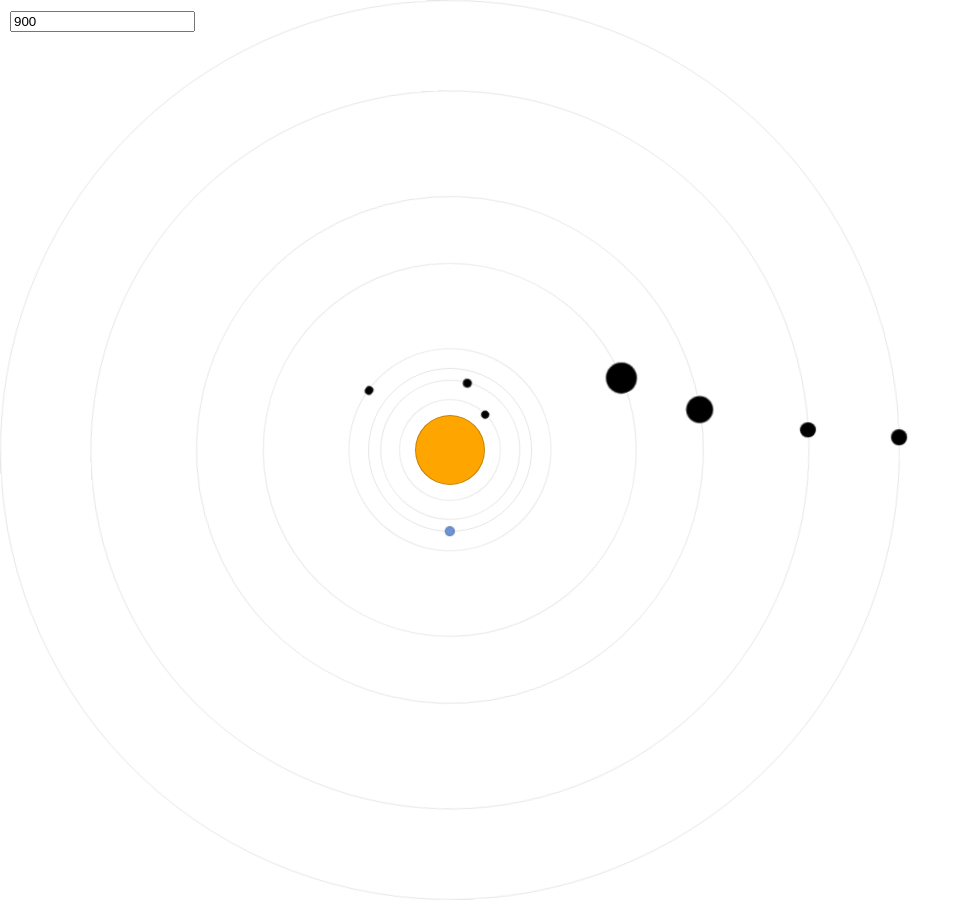
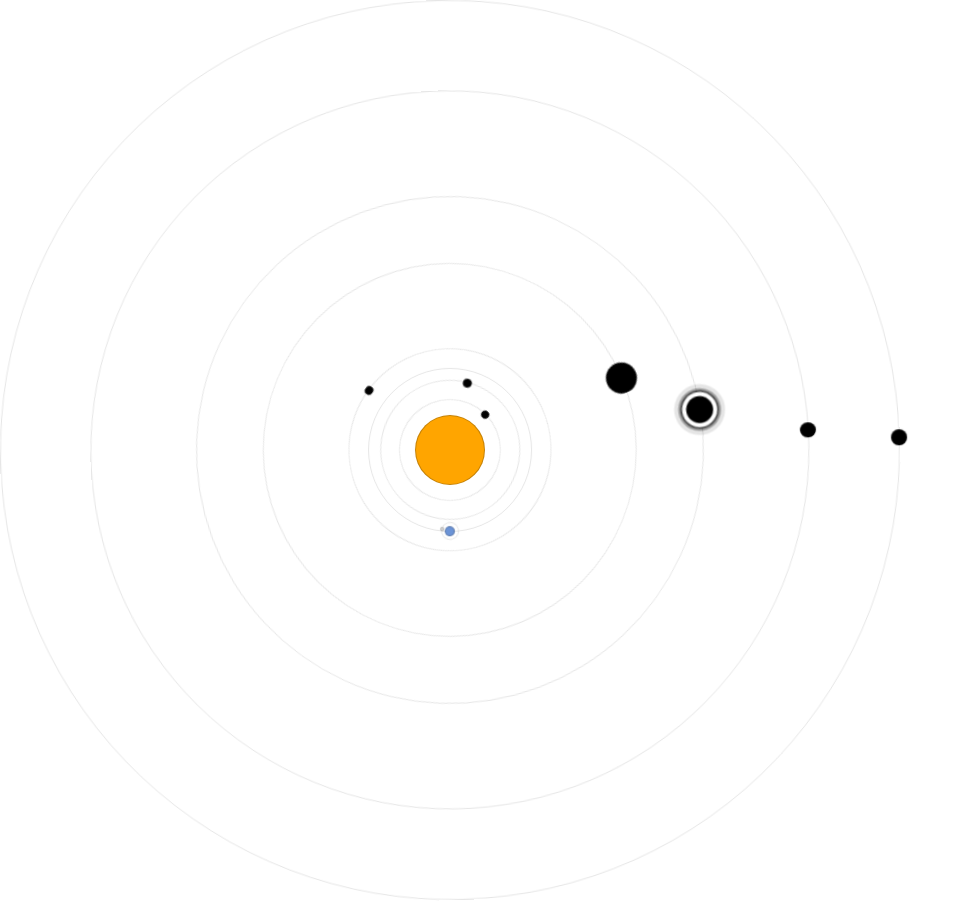
Before and after one commit to alteyss/react-solar-system, a React (Create React App) app: page / in a window 1280 px wide. Shown: the whole page, without its empty margins (0-971 px from the left). Built offline with nearby package versions, Linux system fonts and the light colour scheme.

Commit message:
Added moon, saturn ring and interactive option

```diff
--- a/src/components/SolarSystem.tsx
+++ b/src/components/SolarSystem.tsx
@@ -1,7 +1,7 @@
 import React from 'react';
 import styled from 'styled-components';
 import '../styles/index.scss';
-import { Mercury, Neptune, Venus, Earth, Mars, Jupiter, Saturn, Uranus } from '../constants';
+import { Mercury, Neptune, Venus, Earth, Mars, Jupiter, Saturn, Uranus, Moon } from '../constants';
 
 const BASE_PERIOD   = 10;
 
@@ -13,13 +13,13 @@ const MAX_RADIUS    = 1.3;
 
 const ORBIT_UNIT    = 'em';
 const OBJECT_UNIT   = 'em';
-const SUN_UNIT      = 'em';
 
 export class SolarSystem extends React.Component {
 
     state = {
         width: 900,
-        colored: true
+        colored: true,
+        interactive: true
     };
 
     getOrbitSize(distance: number): number {
@@ -37,11 +37,11 @@ export class SolarSystem extends React.Component {
         return mercuryOrbitSize / 1.5;
     }
 
-    getOrbitStyles(lengthOfYear: number, distance: number, elevation: number) {
+    getOrbitStyles(lengthOfYear: number, distance: number, elevation: number, fixedSize?: number) {
         return {
             animationDuration: `${BASE_PERIOD * lengthOfYear}s`,
-            height: `${this.getOrbitSize(distance)}${ORBIT_UNIT}`,
-            width: `${this.getOrbitSize(distance)}${ORBIT_UNIT}`,
+            height: `${fixedSize ? fixedSize : this.getOrbitSize(distance)}${ORBIT_UNIT}`,
+            width: `${fixedSize ? fixedSize : this.getOrbitSize(distance)}${ORBIT_UNIT}`,
             zIndex: elevation
         };
     }
@@ -60,8 +60,18 @@ export class SolarSystem extends React.Component {
         return styled.div`
             &::before {
                 background-color: orange;
-                width: ${this.getSunSize()}${SUN_UNIT};
-                height: ${this.getSunSize()}${SUN_UNIT};
+                width: ${this.getSunSize()}${OBJECT_UNIT};
+                height: ${this.getSunSize()}${OBJECT_UNIT};
+            }
+        `;
+    }
+
+    getMoonStyles(): any {
+        return styled.div`
+            &::before {
+                background-color: #ddd;
+                width: ${0.1}${OBJECT_UNIT};
+                height: ${0.1 }${OBJECT_UNIT};
             }
         `;
     }
@@ -76,10 +86,11 @@ export class SolarSystem extends React.Component {
         const UranusPlanet      = this.getObjectStyles(Uranus.Radius);
         const NeptunePlanet     = this.getObjectStyles(Neptune.Radius);
 
-        const SunObject = this.getSunStyles();
+        const SunObject     = this.getSunStyles();
+        const MoonObject    = this.getMoonStyles();
 
         return (
-            <div className="solar-system" style={{
+            <div className={`solar-system ${this.state.interactive ? 'interactive' : ''}`} style={{
                 fontSize: this.state.width / MAX_DISTANCE,
                 width: this.state.width,
                 height: this.state.width
@@ -97,7 +108,11 @@ export class SolarSystem extends React.Component {
                 </div>
 
                 <div className='orbit earth' style={this.getOrbitStyles(Earth.LengthOfYear, Earth.DistanceFromSun, 70)}>
-                    <EarthPlanet className='object' colored={this.state.colored} />
+                    <EarthPlanet className='object' colored={this.state.colored}>
+                        <div className="orbit moon" style={this.getOrbitStyles(Moon.LengthOfYear, Moon.DistanceFromEarth, 65, 1)}>
+                            <MoonObject className='object' />
+                        </div>
+                    </EarthPlanet>
                 </div>
 
                 <div className='orbit mars' style={this.getOrbitStyles(Mars.LengthOfYear, Mars.DistanceFromSun, 60)}>
@@ -119,12 +134,6 @@ export class SolarSystem extends React.Component {
                 <div className='orbit neptune bg' style={this.getOrbitStyles(Neptune.LengthOfYear, Neptune.DistanceFromSun, 20)}>
                     <NeptunePlanet className='object' />
                 </div>
-
-                <div className="commands">
-                    <input type="number" value={this.state.width} onInput={(val: any) => {
-                        this.setState({ width: val.target.value });
-                    }} />
-                </div>
             </div>
         );
     }
--- a/src/constants/_satellites.tsx
+++ b/src/constants/_satellites.tsx
@@ -1,5 +1,10 @@
-enum Satellites {
+export enum Satellites {
     Moon = 0
 }
 
-export default Satellites;
+export enum Moon {
+    Identifier = Satellites.Moon,
+    Radius = 1738.1,
+    DistanceFromEarth = 384,
+    LengthOfYear = 0.07
+}
--- a/src/styles/index.scss
+++ b/src/styles/index.scss
@@ -19,13 +19,14 @@ body {
 
 .solar-system {
   position: relative;
-  z-index: -1;
+  z-index: 0;
 
-  .commands {
-    position: fixed;
-    top: 10px;
-    left: 10px;
-    z-index: 100;
+  &.interactive {
+    .orbit {
+      &:hover {
+        box-shadow: inset 0 0 5rem rgba(#000, .03);
+      }
+    }
   }
 
   .orbit {
@@ -40,11 +41,11 @@ body {
     animation-timing-function: linear;
     animation-iteration-count: infinite;
     transform-style: preserve-3d;
-    // background-color: rgba(24, 24, 24, 0.05);
+    transition: box-shadow .1s ease-in-out;
 
-    &.neptune {
-      &.bg {
-        // background-image:radial-gradient(rgba(0, 0, 0, 0), rgba(0, 0, 0, 0.7));
+    &.saturn {
+      .object::before {
+        box-shadow: 0 0 0 0.2rem #fff, 0 0 0 0.3rem rgba(0, 0, 0, 0.5), 0 0 0 0.4rem rgba(0, 0, 0, 0.3), 0 0 0 0.6rem rgba(0, 0, 0, 0.1);
       }
     }
 
@@ -56,6 +57,8 @@ body {
       width: 0 !important;
 
       &::before {
+        -webkit-border-radius: 50%;
+        -moz-border-radius: 50%;
         border-radius: 50%;
         content: "";
         display: block;
```
